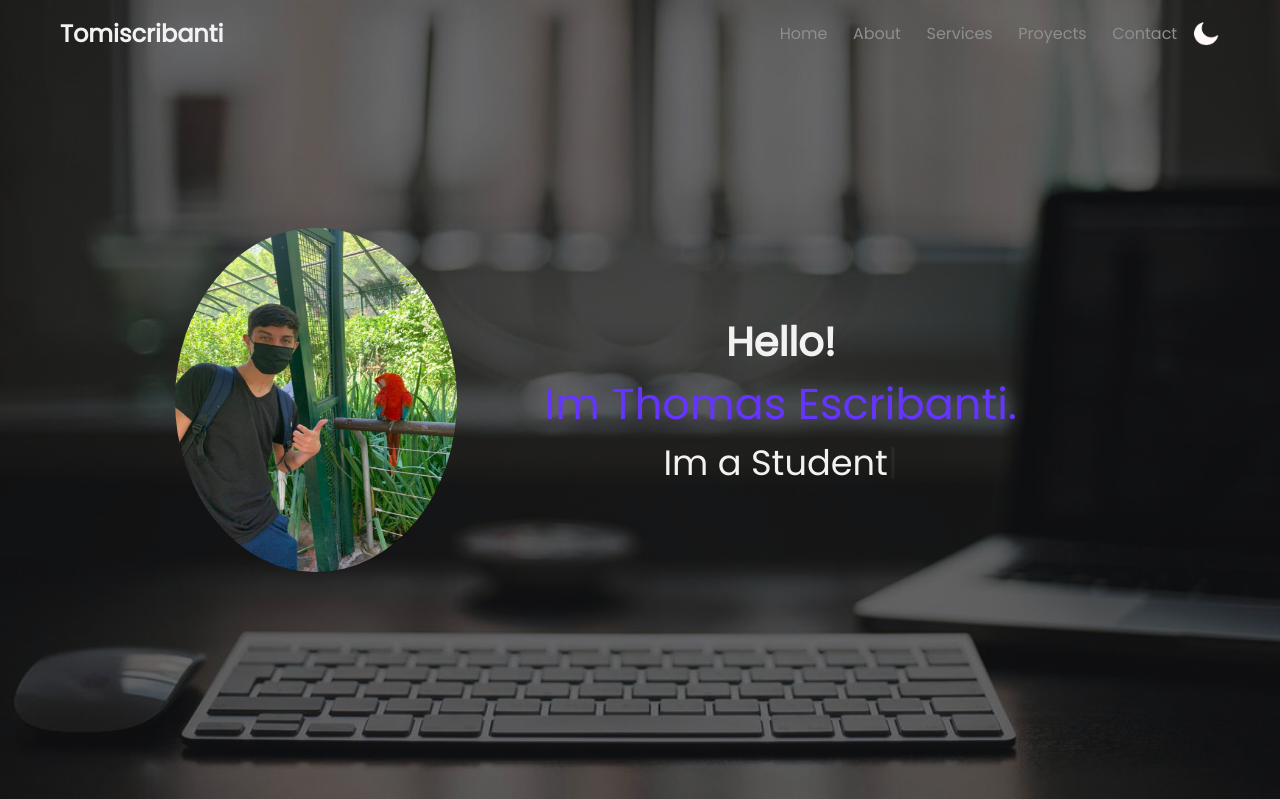
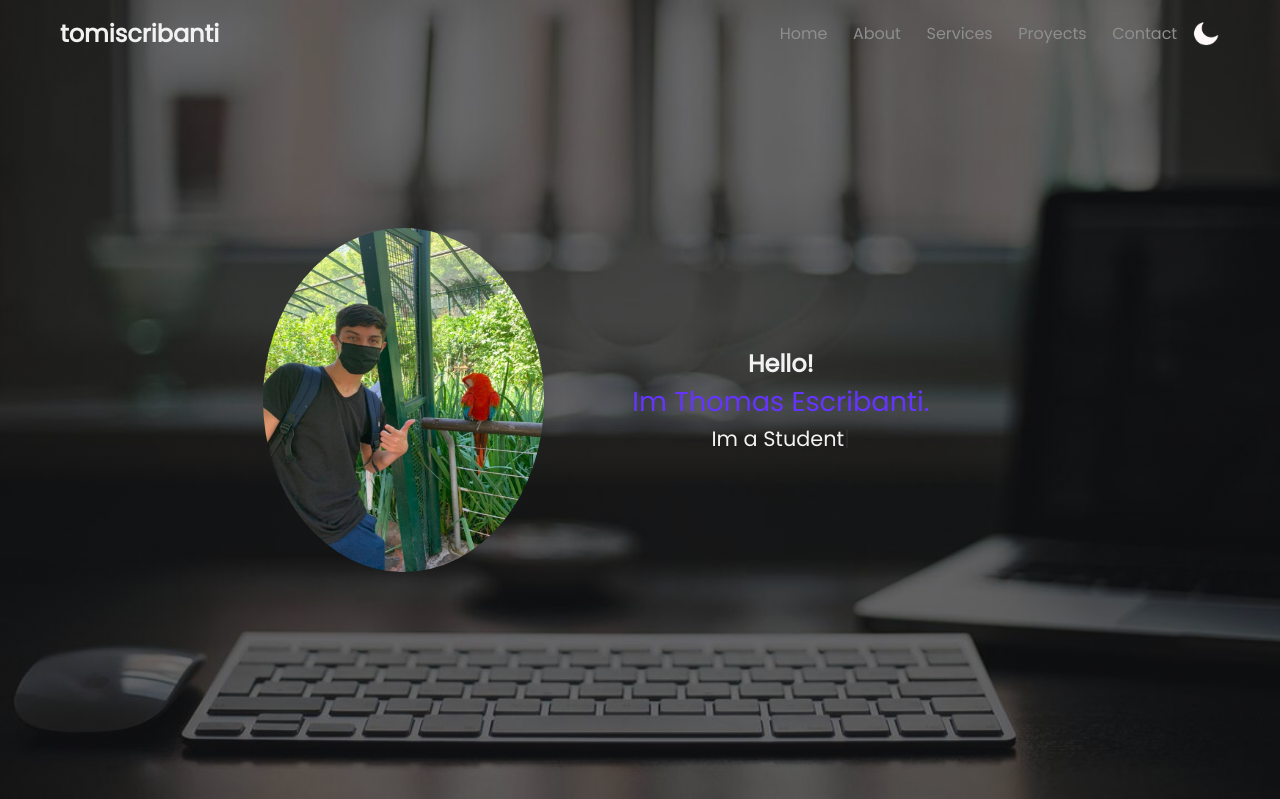
Before and after one commit to tomiscribanti/Portfolio, a PHP site: page / in a window 1280 px wide; the page is wider, and only the part inside the window is pictured. Shown: the top 799 px of that part. Run offline with PHP 8.4, Linux system fonts and the light colour scheme; some libraries are stand-ins or nearby versions.

Commit message:
Add files via upload

```diff
--- a/index.html
+++ b/index.html
@@ -18,7 +18,7 @@
     <header>
         <nav id="navbar">
             <div class="container">
-                    <h1>Tomiscribanti</h1>
+                    <h1>tomiscribanti</h1>
                     <ul class="nav" id="nav-menu">
                         <div class="icon cancel-btn">
                             <i class="fas fa-times"></i>
--- a/styles/styles.css
+++ b/styles/styles.css
@@ -64,7 +64,7 @@
     top: 0;
     right: -100%;
     height: 100vh;
-    width: 50%;
+    width: 55%;
     background-color: var(--bggray);
     flex-direction: column;
     padding: 40px 0;
@@ -201,6 +201,13 @@
     height: 35%;
   }
 }
+@media screen and (max-width: 576px) {
+  .hero .hero__img {
+    width: 54%;
+    height: 32%;
+    margin-top: 70px;
+  }
+}
 .hero .hero__img img {
   border-radius: 50%;
   width: 100%;
@@ -214,14 +221,14 @@
   color: var(--graybg);
 }
 .hero .hero__who h2 {
-  font-size: 2.5em;
+  font-size: 1.5em;
 }
 .hero .hero__who p:nth-child(2) {
-  font-size: 2.7em;
+  font-size: 1.7em;
   color: var(--principal);
 }
 .hero .hero__who p:nth-child(3) {
-  font-size: 2.2em;
+  font-size: 1.3em;
 }
 
 .wrapper__about {
@@ -269,12 +276,12 @@
   grid-template-columns: 1fr 1fr 1fr;
   gap: 20px;
 }
-@media screen and (max-width: 560px) {
+@media screen and (max-width: 576px) {
   .card {
     grid-template-columns: 1fr 1fr;
   }
 }
-@media screen and (max-width: 540px) {
+@media screen and (max-width: 576px) {
   .card {
     grid-template-columns: 1fr;
   }
--- a/styles/styles.scss
+++ b/styles/styles.scss
@@ -72,7 +72,7 @@
         top: 0;
         right: -100%;
         height: 100vh;
-        width: 50%;
+        width: 55%;
         background-color: var(--bggray);
         flex-direction: column;
         padding: 40px 0;
@@ -209,6 +209,11 @@
             width: 49%;
             height: 35%;
         }
+        @include mobile($mobile) {
+            width: 54%;
+            height: 32%;
+            margin-top: 70px;
+        }
     }
 
     .hero__img img {
@@ -226,16 +231,16 @@
     }
 
     .hero__who h2 {
-        font-size: 2.5em;
+        font-size: 1.5em;
     }
 
     .hero__who p:nth-child(2) {
-        font-size: 2.7em;
+        font-size: 1.7em;
         color: var(--principal);
     }
 
     .hero__who p:nth-child(3) {
-        font-size: 2.2em;
+        font-size: 1.3em;
     }
 
 }
@@ -282,10 +287,10 @@
     display: grid;
     grid-template-columns: 1fr 1fr 1fr;
     gap: 20px;
-    @include mobile(560px) {
+    @include mobile($mobile) {
         grid-template-columns: 1fr 1fr;
     }
-    @include mobile(540px) {
+    @include mobile($mobile) {
         grid-template-columns: 1fr;
     }
     .card__items {
```
Also changed, not shown: 1 other file.
